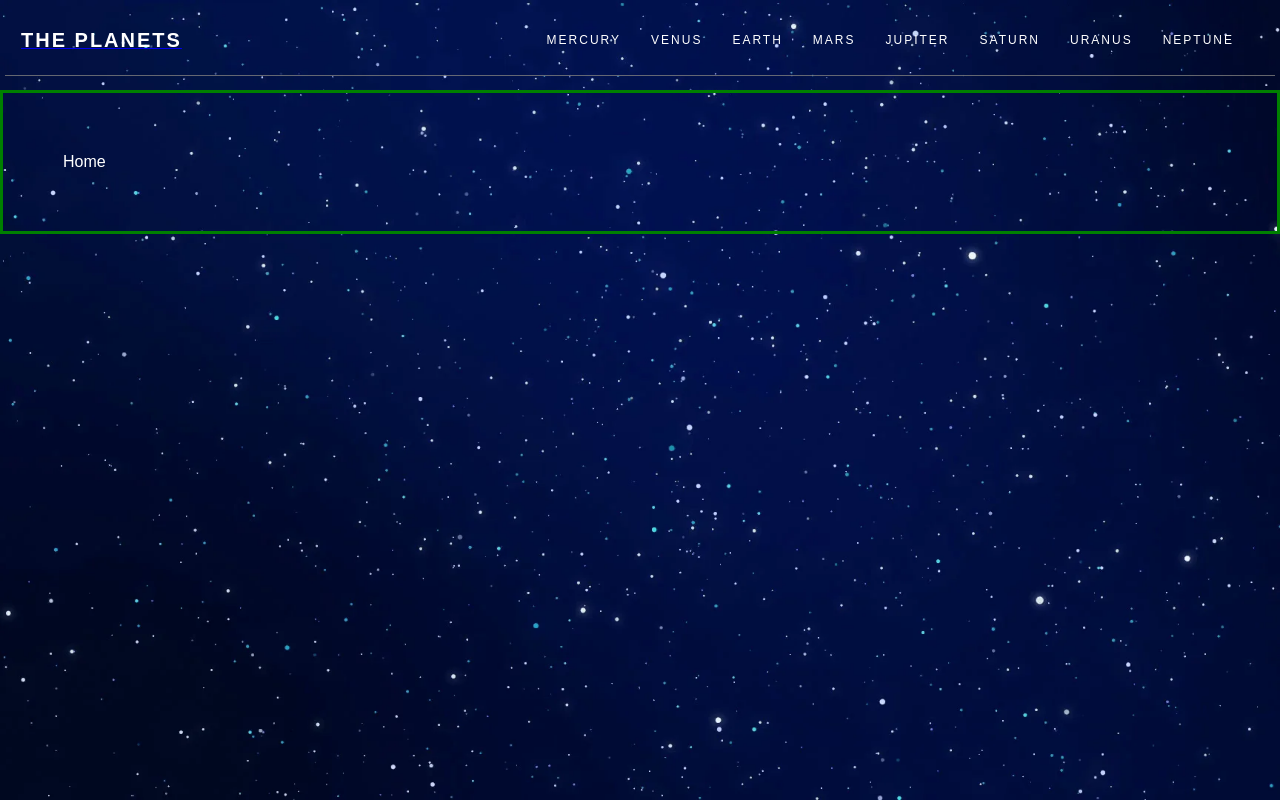
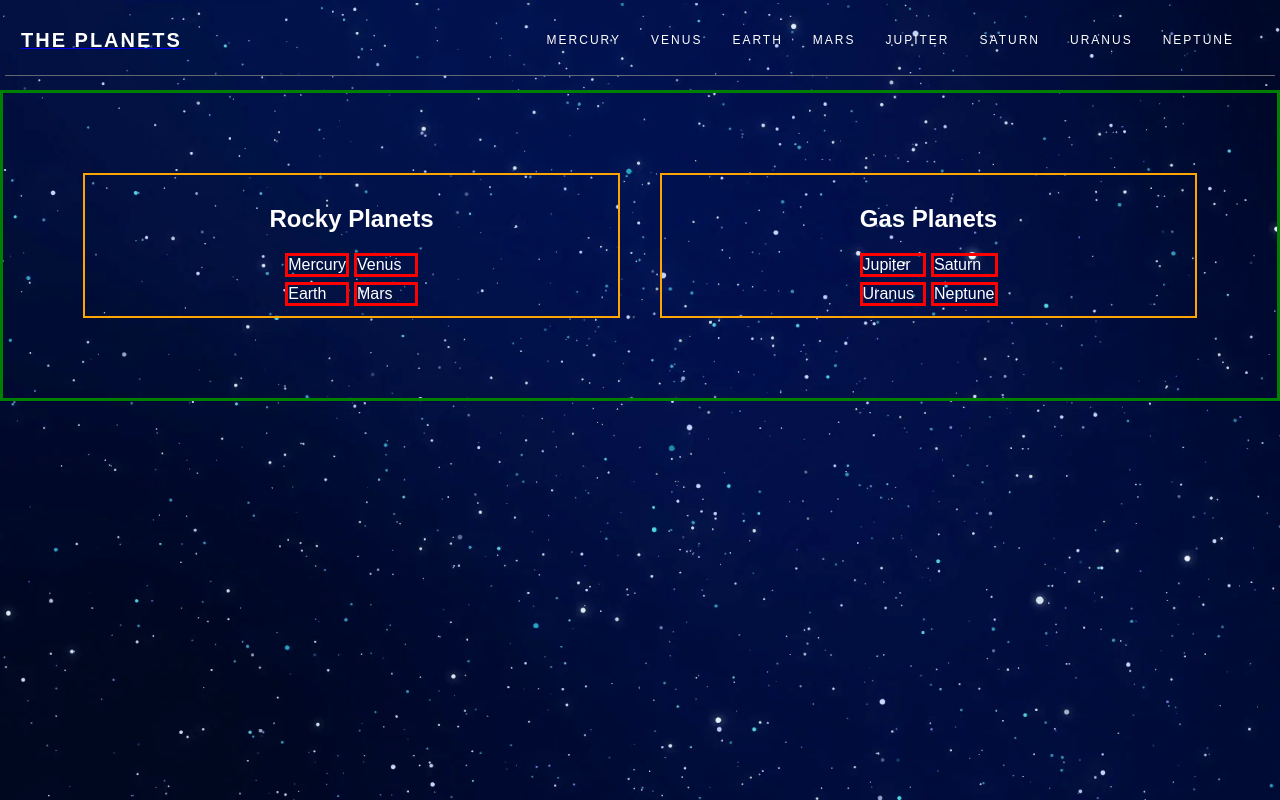
Before and after one commit to Rodri-97/planets-fact-website, a React (Create React App) app: page /#/ in a window 1280 px wide. Built offline with nearby package versions, Linux system fonts and the light colour scheme.

Commit message:
set up home page grids and edit README

```diff
--- a/src/App.js
+++ b/src/App.js
@@ -12,12 +12,14 @@ const App = () => {
                                             path={`/${planet.name.toLowerCase()}`}
                                             element={<Planet name={planet.name} />}
                                           />);
+  const rockyPlanets = data.slice(0, 4);
+  const gasPlanets = data.slice(4);
 
   return (
     <HashRouter basename='/'>
       <Navbar planetNames={planetNames}/>
       <Routes>
-          <Route path="/" element={<Home />} />
+          <Route path="/" element={<Home rockyPlanets={rockyPlanets} gasPlanets={gasPlanets} />} />
           {planetRoutes}
       </Routes>
     </HashRouter>
--- a/src/components/Home.js
+++ b/src/components/Home.js
@@ -1,6 +1,26 @@
-const Home = () => {
+import "../styles/Home.css";
+
+const Home = (props) => {
+    const { rockyPlanets, gasPlanets } = props;
+    const rockyDivs = rockyPlanets.map(planet => <div class="planet">{planet.name}</div>);
+    const gasDivs = gasPlanets.map(planet => <div class="planet">{planet.name}</div>);
+
     return (
-        <div className="page">Home</div>
+        <div className="page center" id="home">
+            <div className="grid-container center">
+                <h2>Rocky Planets</h2>
+                <div className="grid">
+                    {rockyDivs}
+                </div>
+            </div>
+
+            <div className="grid-container center">
+                <h2>Gas Planets</h2>
+                <div className="grid">
+                    {gasDivs}
+                </div>
+            </div>
+        </div>
     )
 }
 
--- /dev/null
+++ b/src/styles/Home.css
@@ -0,0 +1,34 @@
+.center {
+    display: flex;
+    align-items: center;
+    justify-content: center;
+}
+
+#home {
+    flex-direction: column;
+}
+
+.grid-container {
+    border: 2px solid orange;
+    flex: 1;
+    margin: 20px;
+    flex-direction: column;
+    padding: 10px;
+}
+
+.grid {
+    display: grid;
+    grid-template-columns: repeat(2, 1fr);
+    grid-template-rows: repeat(2, 1fr);
+    grid-gap: 5px;
+}
+
+.planet {
+    border: 3px solid red;
+}
+
+@media screen and (min-width: 1000px) {
+    #home {
+        flex-direction: row;
+    }
+}
```
Also changed, not shown: 1 other file (tests, documents, lock files or other folders).
